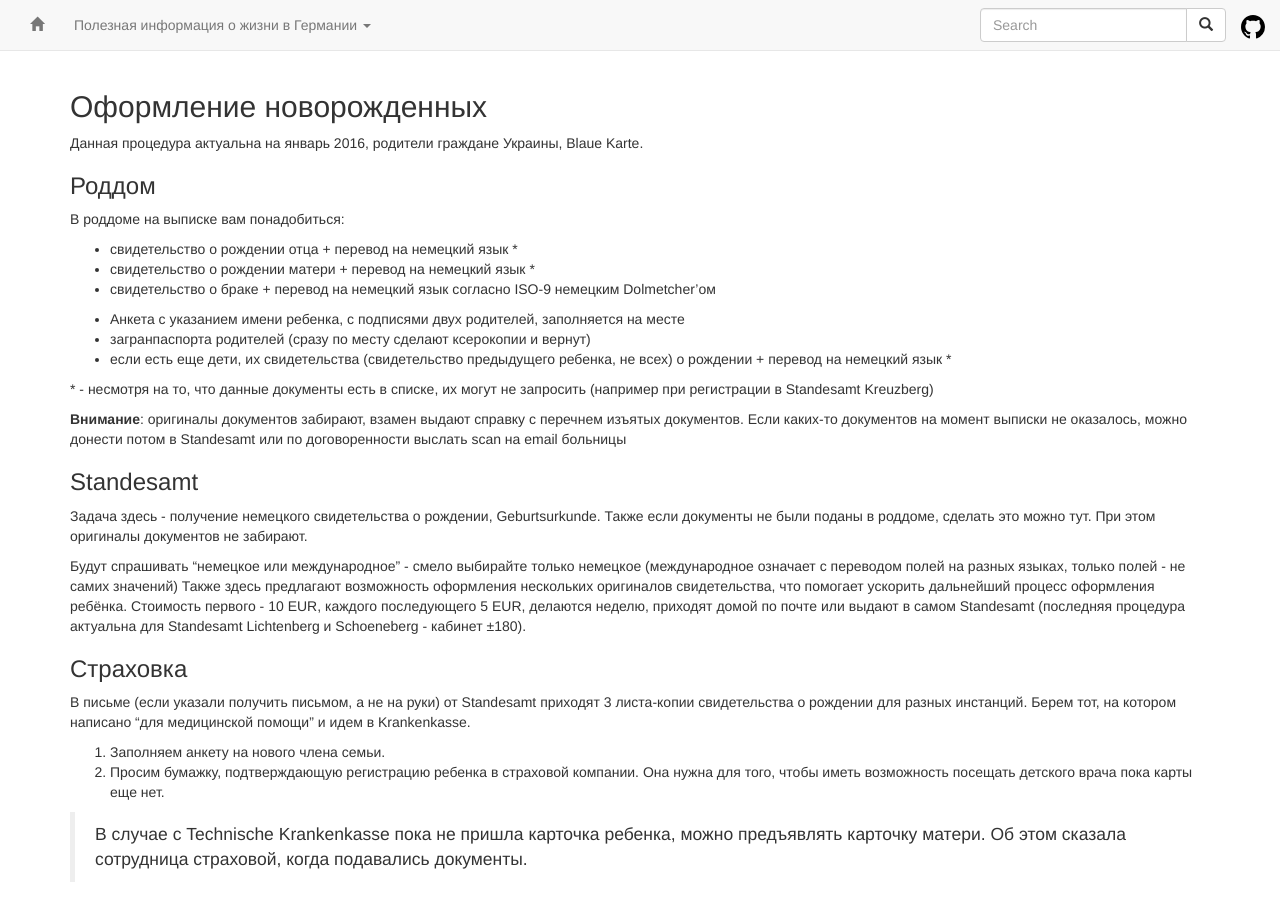
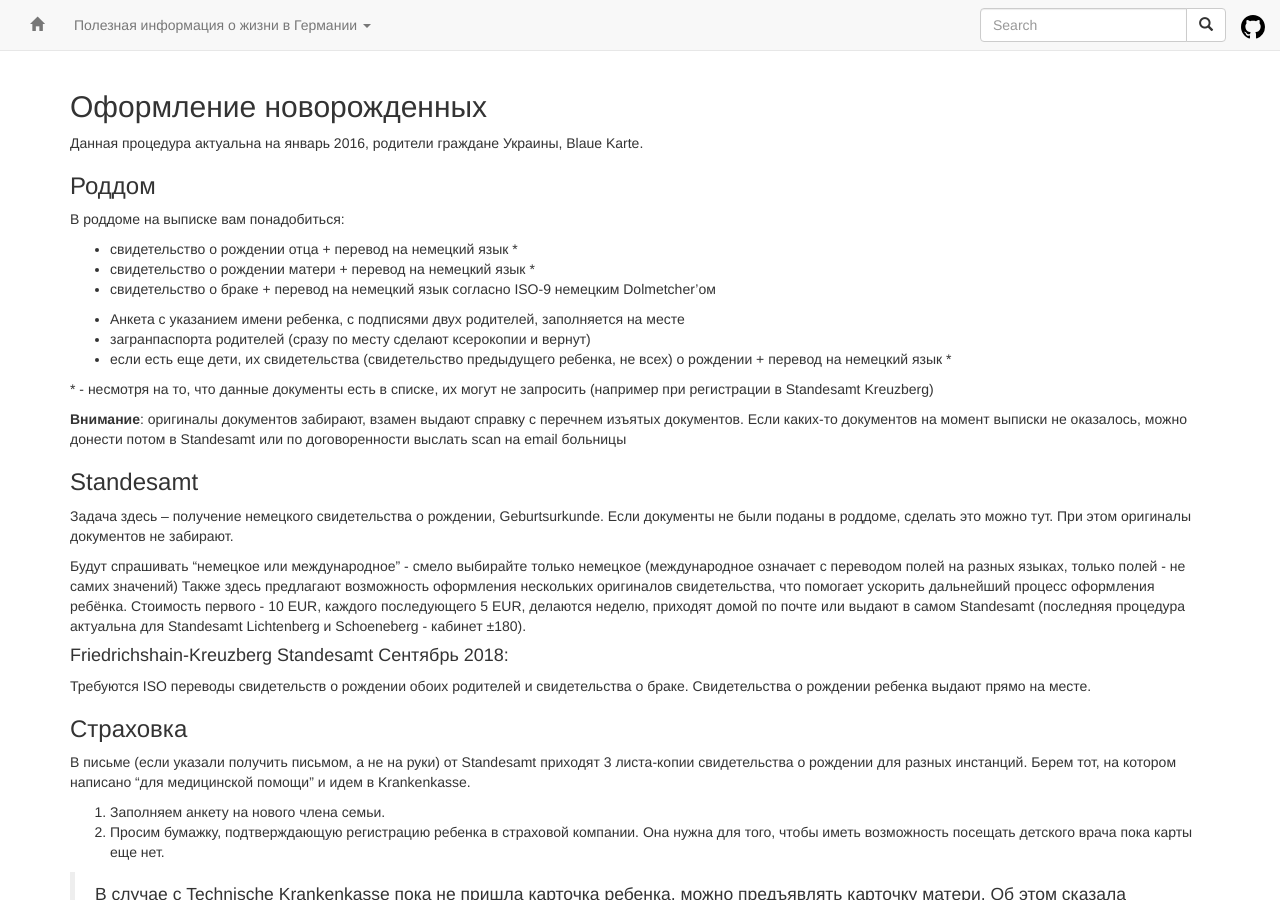
Before and after one commit to ru-de/faq, a Jekyll site: the page built from pages/Оформление новорожденных.md, in a window 1280 px wide and 900 px high. Built offline with Jekyll 4.4.1, drawn with Linux system fonts in a browser that asks for light colours; nearby versions of some CDN libraries.

Commit message:
Travis #948: sync github pages

```diff
--- a/pages/Оформление новорожденных.md
+++ b/pages/Оформление новорожденных.md
@@ -24,11 +24,16 @@ layout: default
 
 
 ### Standesamt
-Задача здесь - получение немецкого свидетельства о рождении, Geburtsurkunde. Также если документы не были поданы в роддоме, сделать это можно тут. При этом оригиналы документов не забирают.
+Задача здесь – получение немецкого свидетельства о рождении, Geburtsurkunde. Если документы не были поданы в роддоме, сделать это можно тут. При этом оригиналы документов не забирают.
 
 Будут спрашивать "немецкое или международное" - смело выбирайте только немецкое (международное означает с переводом полей на разных языках, только полей - не самих значений)
 Также здесь предлагают возможность оформления нескольких оригиналов свидетельства, что помогает ускорить дальнейший процесс оформления ребёнка.
 Стоимость первого - 10 EUR, каждого последующего 5 EUR, делаются неделю, приходят домой по почте или выдают в самом Standesamt (последняя процедура актуальна для Standesamt Lichtenberg и Schoeneberg - кабинет ±180).
+
+#### Friedrichshain-Kreuzberg Standesamt Сентябрь 2018:
+
+Требуются ISO переводы свидетельств о рождении обоих родителей и свидетельства о браке.
+Свидетельства о рождении ребенка выдают прямо на месте.
 
 
 ### Страховка
```
Also changed, not shown: pages/Налоги.md (+2 -0 lines).
